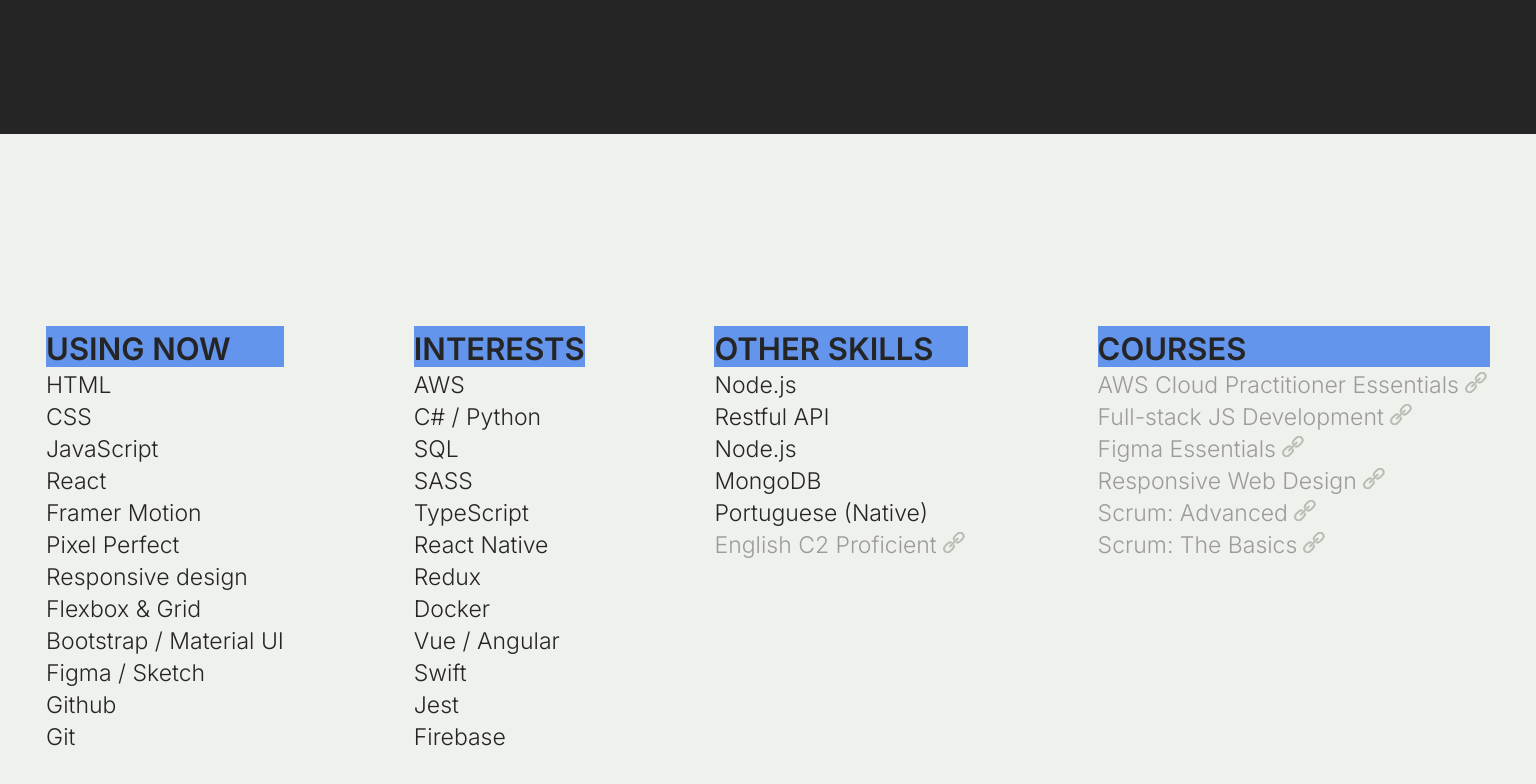
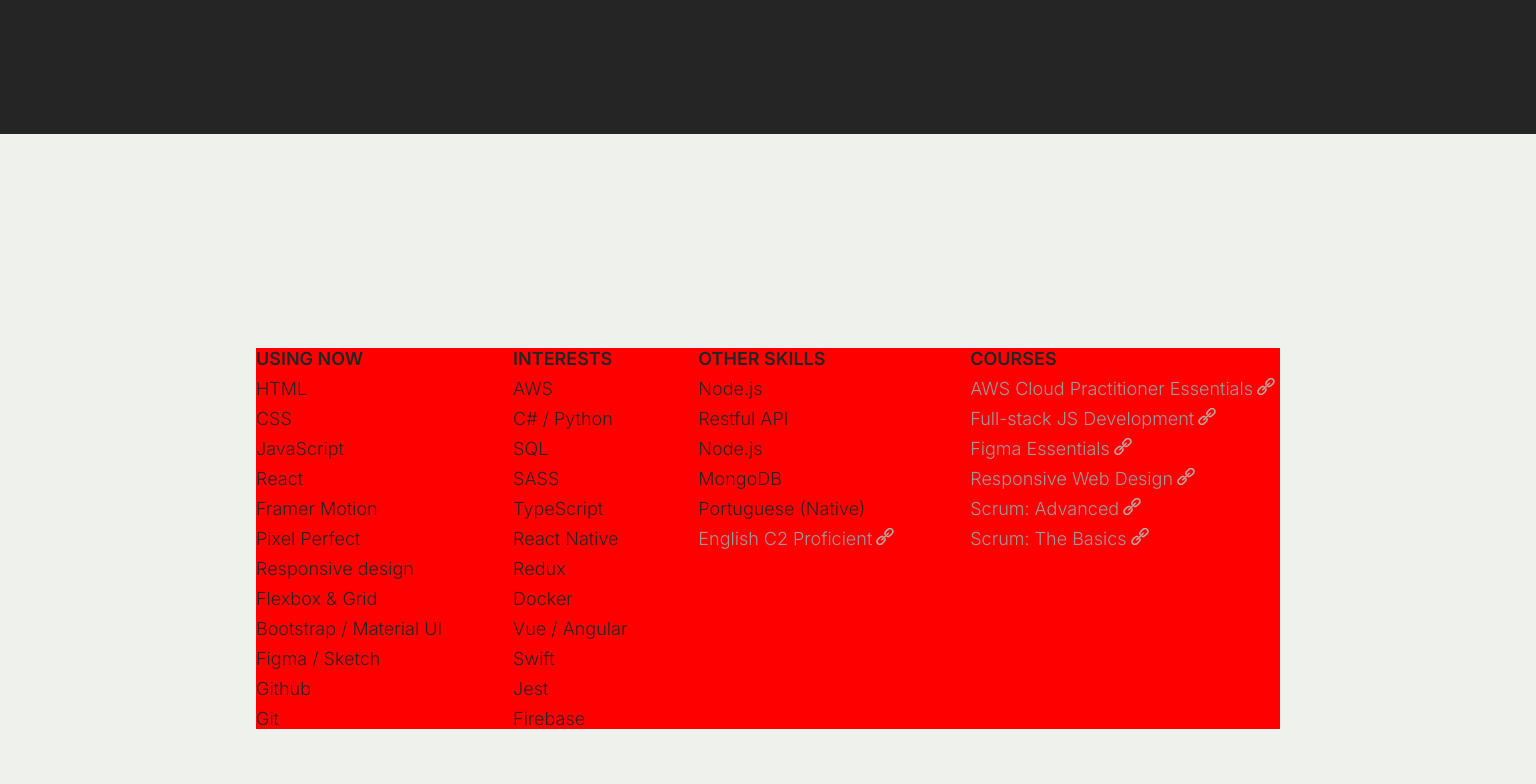
Before and after one commit to t-minini/my-website-v3, a React (Create React App) app: page / in a window 1536 px wide. Shown: the part 1466-2250 px from the top of the page. Built offline with nearby package versions, Linux system fonts and the light colour scheme; a web font is replaced by a local one.

Commit message:
updating design

```diff
--- a/src/App.module.css
+++ b/src/App.module.css
@@ -22,6 +22,8 @@
 
   --inter: 'Inter', sans-serif;
   --sugiyama: 'Dr Sugiyama', cursive;
+
+  --content-width: 1024px;
 }
 
 html {
@@ -40,9 +42,9 @@ html {
 
 section,
 footer {
-  -ms-scroll-snap-align: start; /* IE 10 and 11 */
-  -webkit-scroll-snap-align: start; /* Safari, Chrome, and newer versions of Opera */
-  scroll-snap-align: start; /* Standard property */
+  -ms-scroll-snap-align: unset; /* IE 10 and 11 */
+  -webkit-scroll-snap-align: unset; /* Safari, Chrome, and newer versions of Opera */
+  scroll-snap-align: center; /* Standard property */
   /* -ms-scroll-chaining: none; */
 }
 
--- a/src/components/about/About.jsx
+++ b/src/components/about/About.jsx
@@ -31,7 +31,7 @@ export function About() {
 
   return (
     <section id="about" className={style.about}>
-      <div>
+      <div className={style.container}>
         {words.map((word, index) => (
           <motion.span
             key={index}
--- a/src/components/about/About.module.css
+++ b/src/components/about/About.module.css
@@ -1,10 +1,10 @@
 .about {
-  min-width: 100vw;
-  height: 100dvh;
+  /* min-width: 100vw; */
+  min-height: 100dvh;
   background-color: var(--black);
-  padding: 5%;
   display: flex;
-  align-items: center;
+  flex-direction: column;
+  justify-content: center;
 }
 
 .about span.word {
@@ -23,12 +23,13 @@
 /* SMARTPHONES PORTRAIT - SHORTER SCREENS */
 @media only screen and (max-width: 480px) and (orientation: portrait) {
   .about {
-    padding-top: 5.5rem;
+    padding-left: 2rem;
+    padding-right: 2rem;
   }
 
   .about span.word {
-    /* background-color: blue; */
-    font-size: 2.3rem;
+    font-size: 2.2rem;
+    line-height: 2.8rem;
     margin-right: 0.6rem;
   }
 }
--- a/src/components/skills/Skills.module.css
+++ b/src/components/skills/Skills.module.css
@@ -2,15 +2,17 @@
   width: 100vw;
   height: 100dvh;
   background-color: var(--gray-lighter);
-  padding: 5%;
+  padding: 0 10%;
   display: flex;
   align-items: center;
+  justify-content: center;
 }
 
 .skills__ul {
-  width: 100%;
+  width: var(--content-width);
   height: fit-content;
   display: flex;
+  columns: 4;
   justify-content: space-between;
 }
 
@@ -19,18 +21,19 @@
 }
 
 .skills__ul ul li:first-child {
-  font-size: 2.4rem;
+  /* font-size: 2.4rem; */
   font-weight: var(--semiBold-600);
 }
 
 .skills__ul li {
-  font-size: 2rem;
+  /* font-size: 2rem; */
+  /* line-height: 2.5rem; */
   font-weight: var(--light-300);
-  padding-top: 1rem;
+  /* padding-top: 1rem; */
 }
 
 .skills a {
-  font-size: 2rem;
+  /* font-size: 2rem; */
   color: var(--gray-darker);
   text-decoration: none;
   transition: color 0.5s ease, stroke 0.5s ease, fill 0.5s ease;
@@ -460,4 +463,41 @@
 
 /* EXTRA LARGE SCREENS, TV PORTRAIT */
 @media only screen and (min-width: 1520px) and (orientation: landscape) {
+  .skills {
+    /* width: 100vw; */
+    /* height: 100dvh; */
+    /* background-color: var(--gray-lighter); */
+
+  }
+  .skills__ul {
+    background-color: red;
+    /* width: 55%; */
+    /* display: grid; */
+    /* grid-template-columns: repeat(2, 1fr); */
+  }
+
+  .skills__ul ul li:first-child {
+    background-color:chocolate;
+    background-color: unset;
+    font-size: 1.8rem;
+    padding-top: unset;
+  }
+
+  .skills__ul li {
+    font-size: 1.8rem;
+    padding-top: 0.9rem;
+  }
+
+  .skills a {
+    font-size: 1.8rem;
+  }
+
+  .skills__ul svg {
+    height: 1.7rem;
+    margin-left: 0rem;
+  }
+
+  .skills__ul ul:first-child {
+    /* padding-bottom: 2rem; */
+  }
 }
```
